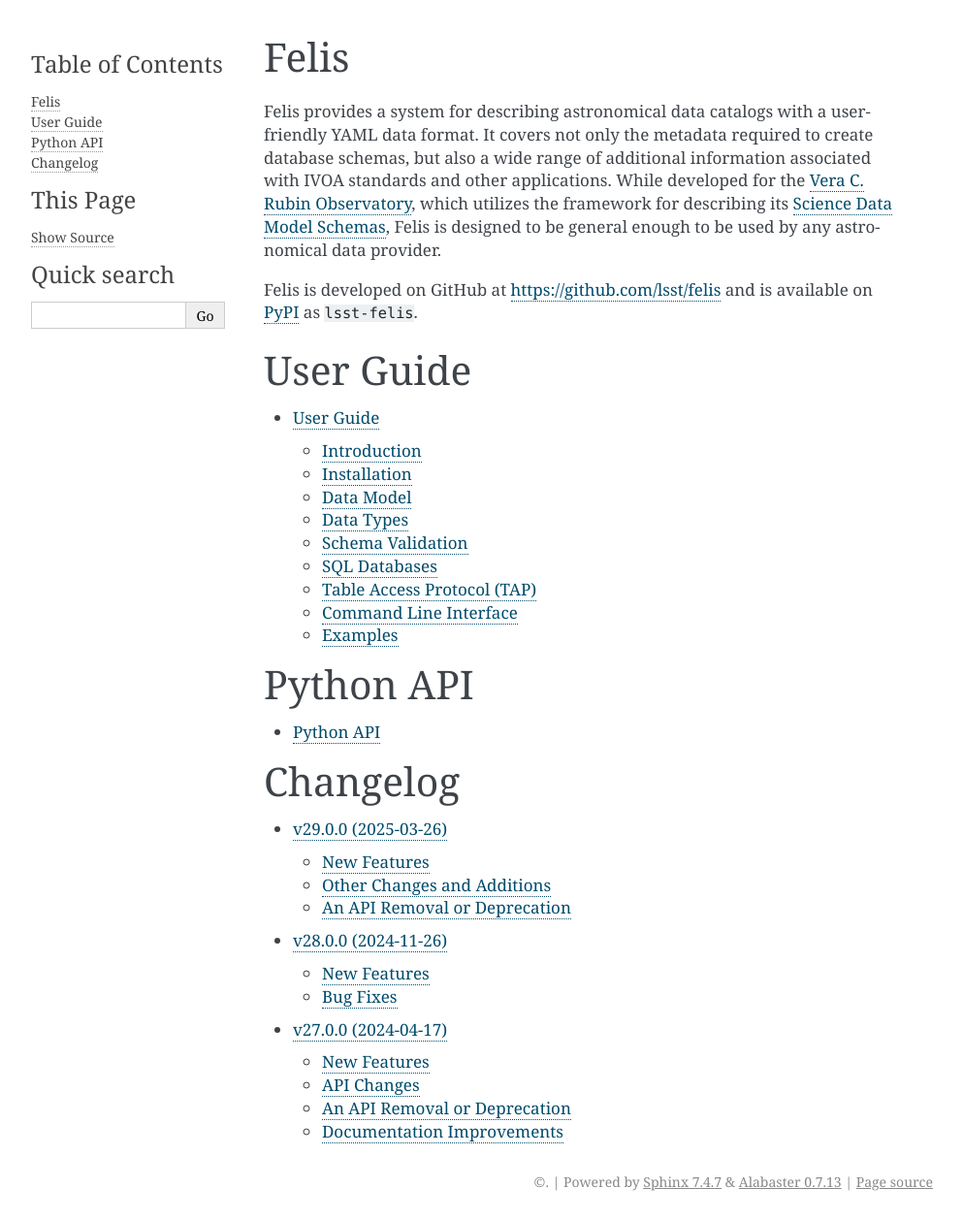
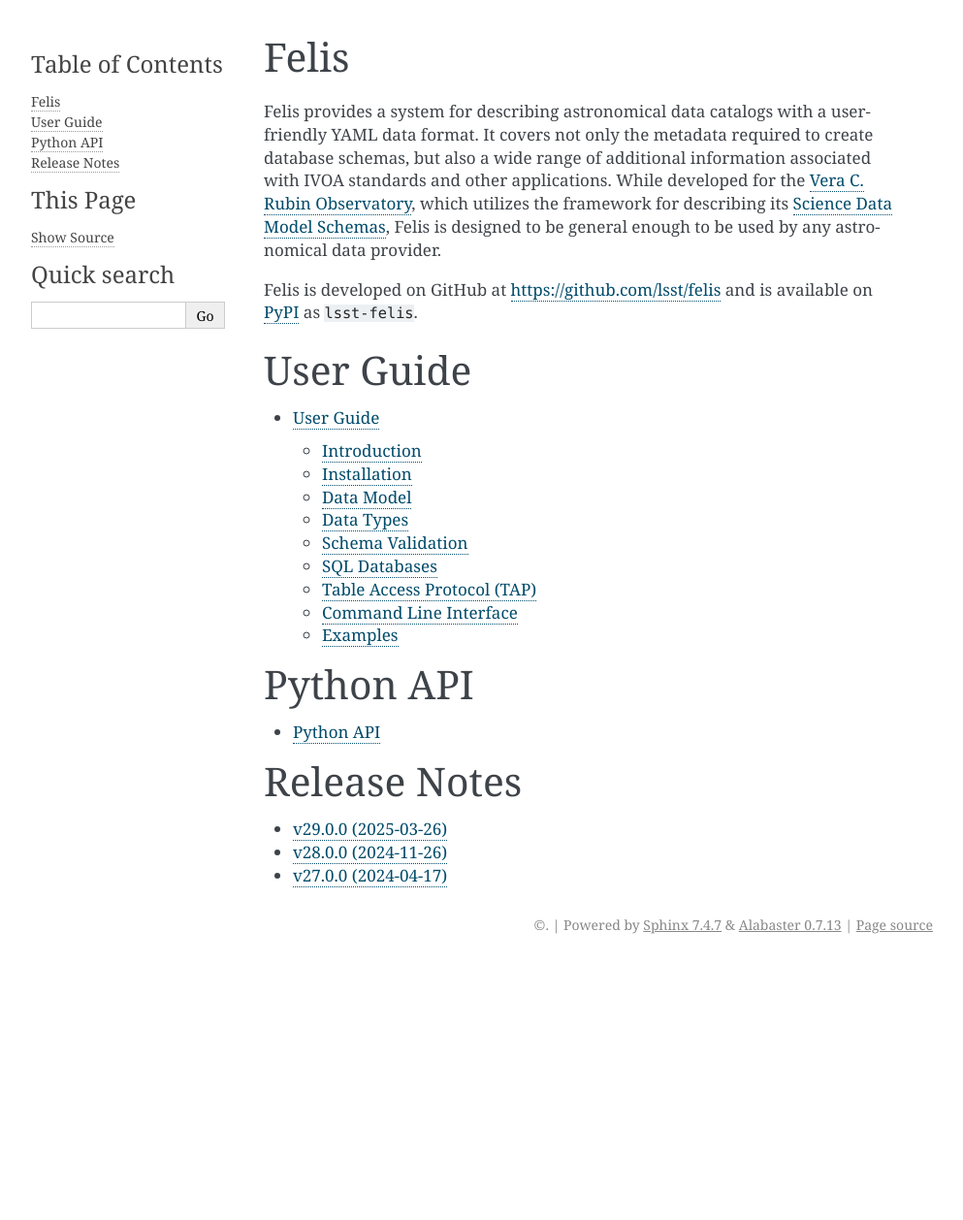
Before and after one commit to lsst/felis, a Sphinx documentation site: the page built from docs/index.rst, in a window 1280 px wide. Shown: the whole page at 97% size, without its empty margins (148-1141 px from the left). Built offline with Sphinx 7.4.7, drawn with Linux system fonts in a browser that asks for light colours; after the commit the page ends 993 px from its top, so only the background shows below that.

Commit message:
Update site index after removing page header from CHANGES.rst

```diff
--- a/docs/index.rst
+++ b/docs/index.rst
@@ -28,10 +28,10 @@
 
    dev/internals
 
-Changelog
-=========
+Release Notes
+=============
 
 .. toctree::
-   :maxdepth: 2
+   :maxdepth: 1
 
-   CHANGES
+   Release Notes <CHANGES.rst>
```
